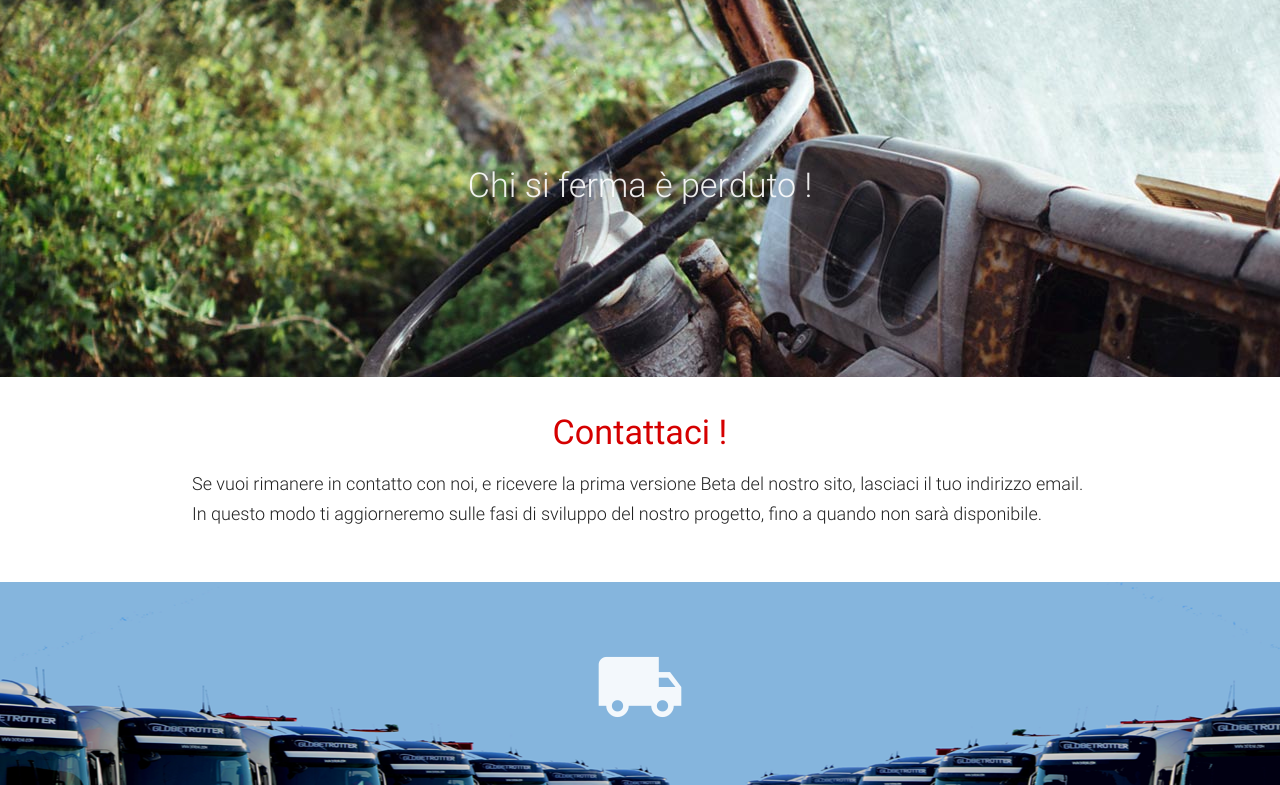
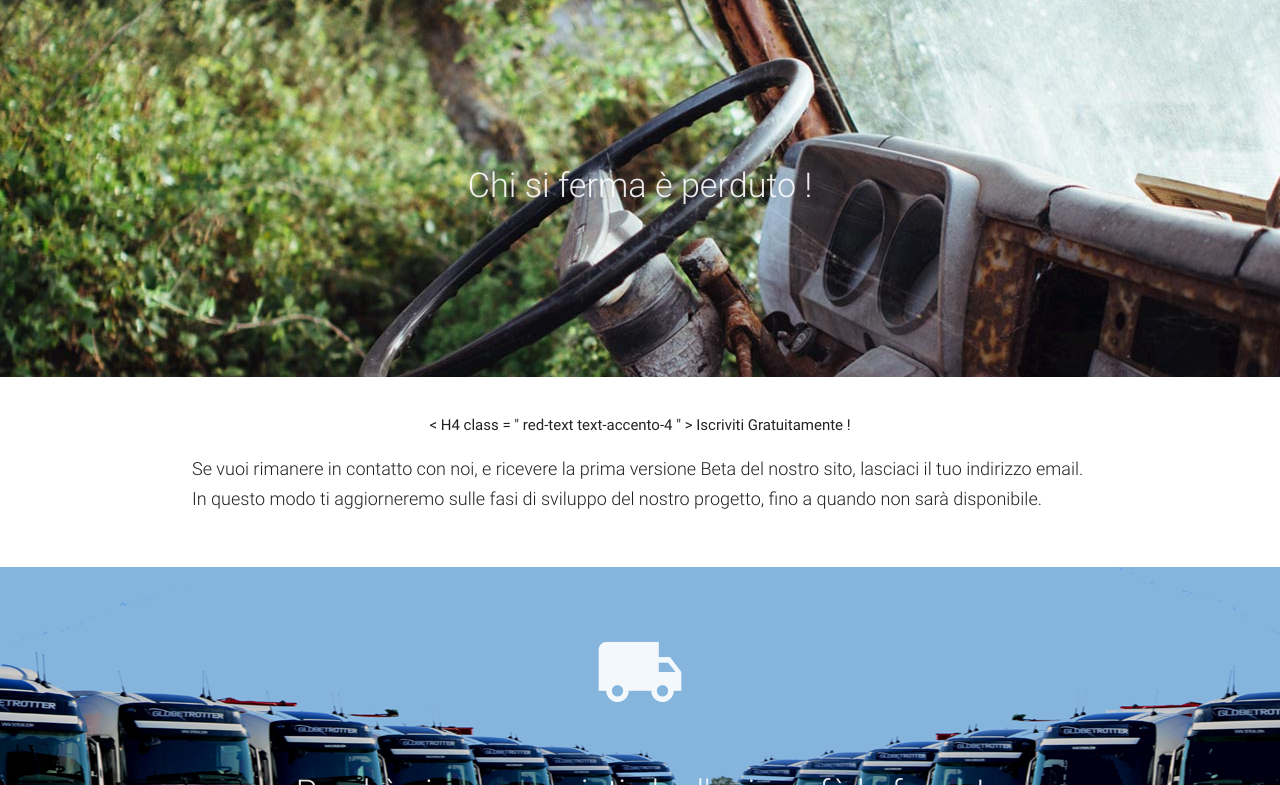
Before and after one commit to SmarTrasport/smartrasport1, a plain HTML site: page index.html in a window 1280 px wide. Shown: the part 862-1647 px from the top of the page. Drawn offline with nearby package versions, Linux system fonts and the light colour scheme.

Commit message:
Update index.html

```diff
--- a/index.html
+++ b/index.html
@@ -116,7 +116,7 @@
       <div class="row">
         <div class="col s12 center">
           <h3><i class="mdi-content-send "></i></h3>
-          <h4 class="red-text text-accent-4">Contattaci !</h4>
+ < H4  class = " red-text text-accento-4 " > Iscriviti Gratuitamente ! </ H4 >
           <p id="contatto" class="left-align light">Se vuoi rimanere in contatto con noi, e ricevere la prima versione Beta del nostro sito, lasciaci il tuo indirizzo email. In questo modo ti aggiorneremo sulle fasi di sviluppo del nostro progetto, fino a quando non sarà disponibile.</p>
 
         </div>
```
